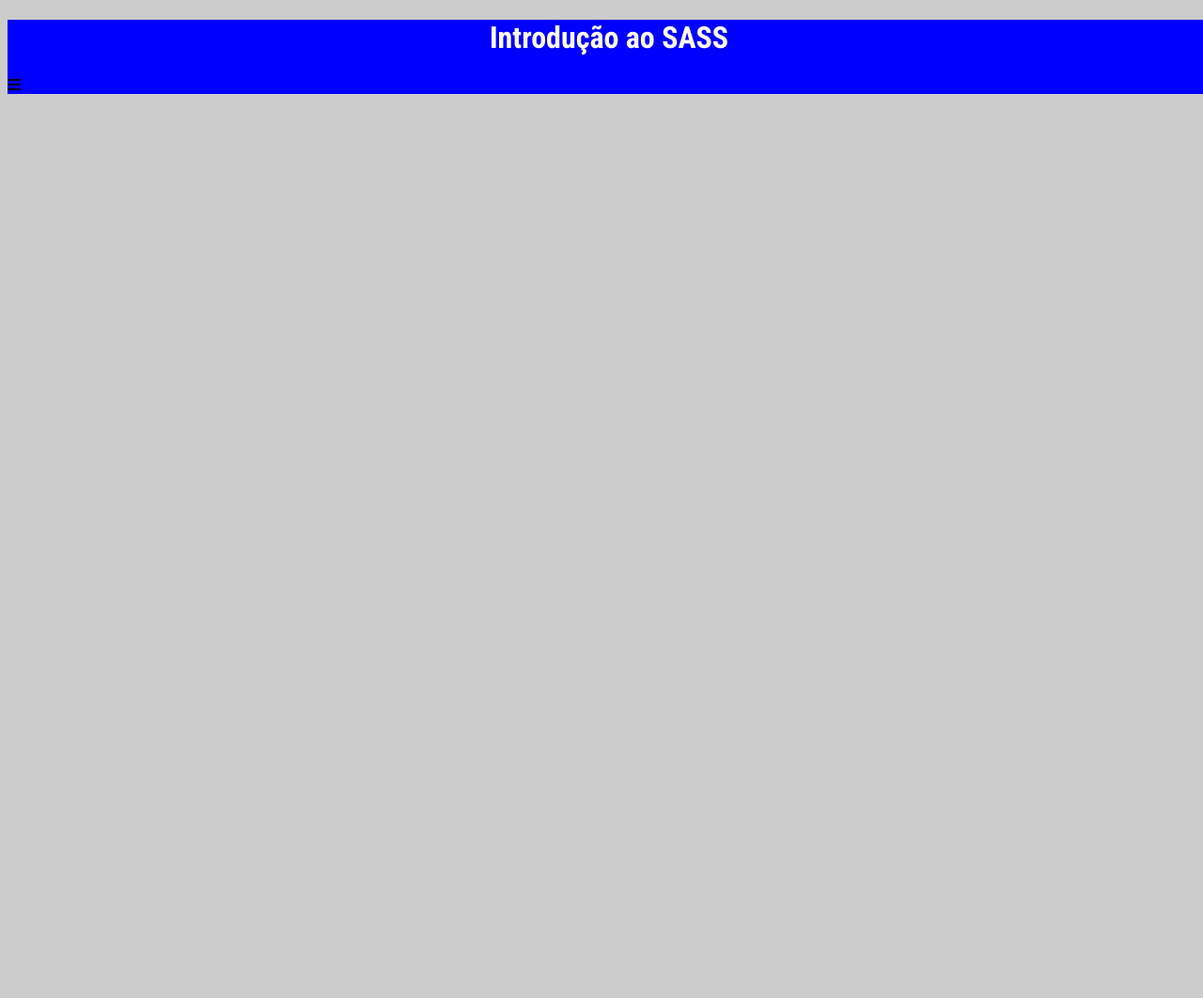
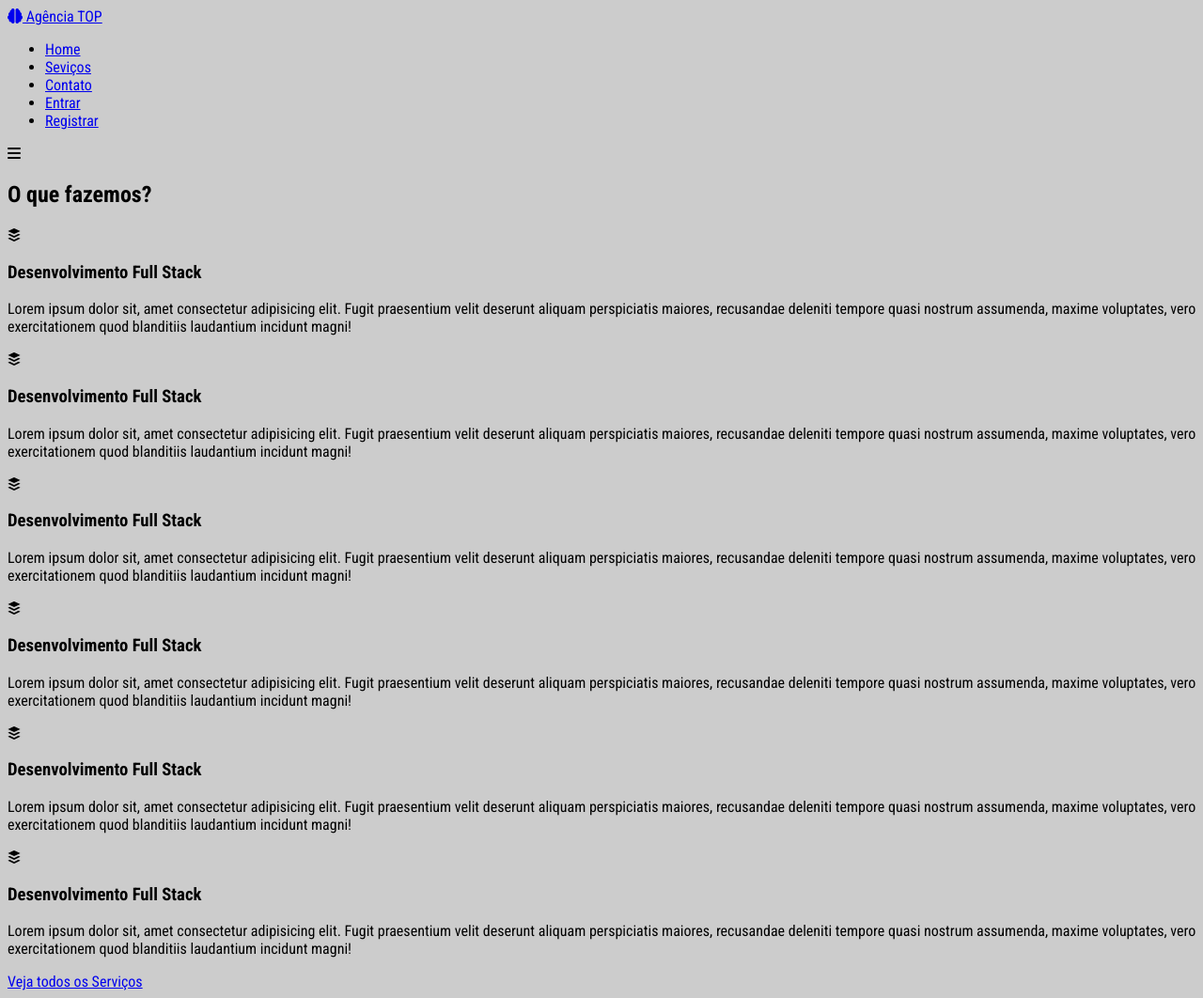
Before and after one commit to JeanPaulll/agency-sass-scss-advanced, a plain HTML site: page index.html in a window 1280 px wide. Shown: the whole page at 94% size. Before the commit the page ends 800 px from the top, so only its background shows below. Drawn offline with Linux system fonts and the light colour scheme.

Commit message:
:sparkles: create initial and main structure html header

```diff
--- a/index.html
+++ b/index.html
@@ -23,9 +23,97 @@
     <link rel="stylesheet" href="css/style.css" />
   </head>
   <body>
-    <div class="container">
-      <h1>Introdução ao SASS</h1>
+    <header id="main-banner">
+      <div class="nav-container">
+        <a href="#" class="brand"> <i class="fas fa-brain"></i> Agência TOP </a>
+      </div>
+      <nav>
+        <ul class="nav-container-navbar">
+          <li>
+            <a href="#">Home</a>
+          </li>
+          <li>
+            <a href="#">Seviços</a>
+          </li>
+          <li>
+            <a href="#">Contato</a>
+          </li>
+          <li>
+            <a href="#" class="btn btn-primary">Entrar</a>
+          </li>
+          <li>
+            <a href="#" class="btn">Registrar</a>
+          </li>
+        </ul>
+      </nav>
       <i class="fas fa-bars"></i>
-    </div>
+    </header>
+
+    <main class="services-container">
+      <h2>O que fazemos?</h2>
+      <div class="services-card-container">
+        <div class="services-card">
+          <i class="fab fa-buffer"></i>
+          <h3>Desenvolvimento Full Stack</h3>
+          <p>
+            Lorem ipsum dolor sit, amet consectetur adipisicing elit. Fugit
+            praesentium velit deserunt aliquam perspiciatis maiores, recusandae
+            deleniti tempore quasi nostrum assumenda, maxime voluptates, vero
+            exercitationem quod blanditiis laudantium incidunt magni!
+          </p>
+        </div>
+        <div class="services-card">
+          <i class="fab fa-buffer"></i>
+          <h3>Desenvolvimento Full Stack</h3>
+          <p>
+            Lorem ipsum dolor sit, amet consectetur adipisicing elit. Fugit
+            praesentium velit deserunt aliquam perspiciatis maiores, recusandae
+            deleniti tempore quasi nostrum assumenda, maxime voluptates, vero
+            exercitationem quod blanditiis laudantium incidunt magni!
+          </p>
+        </div>
+        <div class="services-card">
+          <i class="fab fa-buffer"></i>
+          <h3>Desenvolvimento Full Stack</h3>
+          <p>
+            Lorem ipsum dolor sit, amet consectetur adipisicing elit. Fugit
+            praesentium velit deserunt aliquam perspiciatis maiores, recusandae
+            deleniti tempore quasi nostrum assumenda, maxime voluptates, vero
+            exercitationem quod blanditiis laudantium incidunt magni!
+          </p>
+        </div>
+        <div class="services-card">
+          <i class="fab fa-buffer"></i>
+          <h3>Desenvolvimento Full Stack</h3>
+          <p>
+            Lorem ipsum dolor sit, amet consectetur adipisicing elit. Fugit
+            praesentium velit deserunt aliquam perspiciatis maiores, recusandae
+            deleniti tempore quasi nostrum assumenda, maxime voluptates, vero
+            exercitationem quod blanditiis laudantium incidunt magni!
+          </p>
+        </div>
+        <div class="services-card">
+          <i class="fab fa-buffer"></i>
+          <h3>Desenvolvimento Full Stack</h3>
+          <p>
+            Lorem ipsum dolor sit, amet consectetur adipisicing elit. Fugit
+            praesentium velit deserunt aliquam perspiciatis maiores, recusandae
+            deleniti tempore quasi nostrum assumenda, maxime voluptates, vero
+            exercitationem quod blanditiis laudantium incidunt magni!
+          </p>
+        </div>
+        <div class="services-card">
+          <i class="fab fa-buffer"></i>
+          <h3>Desenvolvimento Full Stack</h3>
+          <p>
+            Lorem ipsum dolor sit, amet consectetur adipisicing elit. Fugit
+            praesentium velit deserunt aliquam perspiciatis maiores, recusandae
+            deleniti tempore quasi nostrum assumenda, maxime voluptates, vero
+            exercitationem quod blanditiis laudantium incidunt magni!
+          </p>
+        </div>
+      </div>
+      <a href="#" class="btn btn-primary btn-rounded">Veja todos os Serviços</a>
+    </main>
   </body>
 </html>
```
Also changed, not shown: 1 other file.
